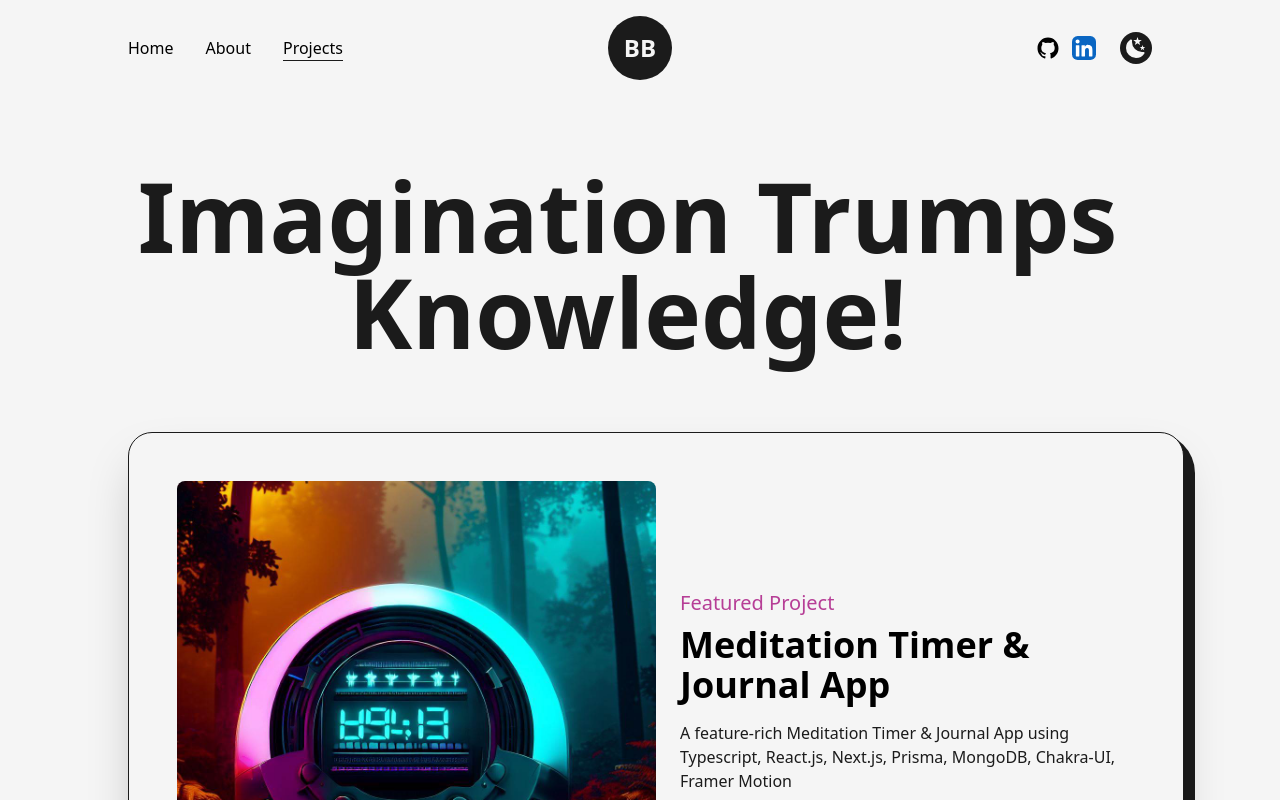
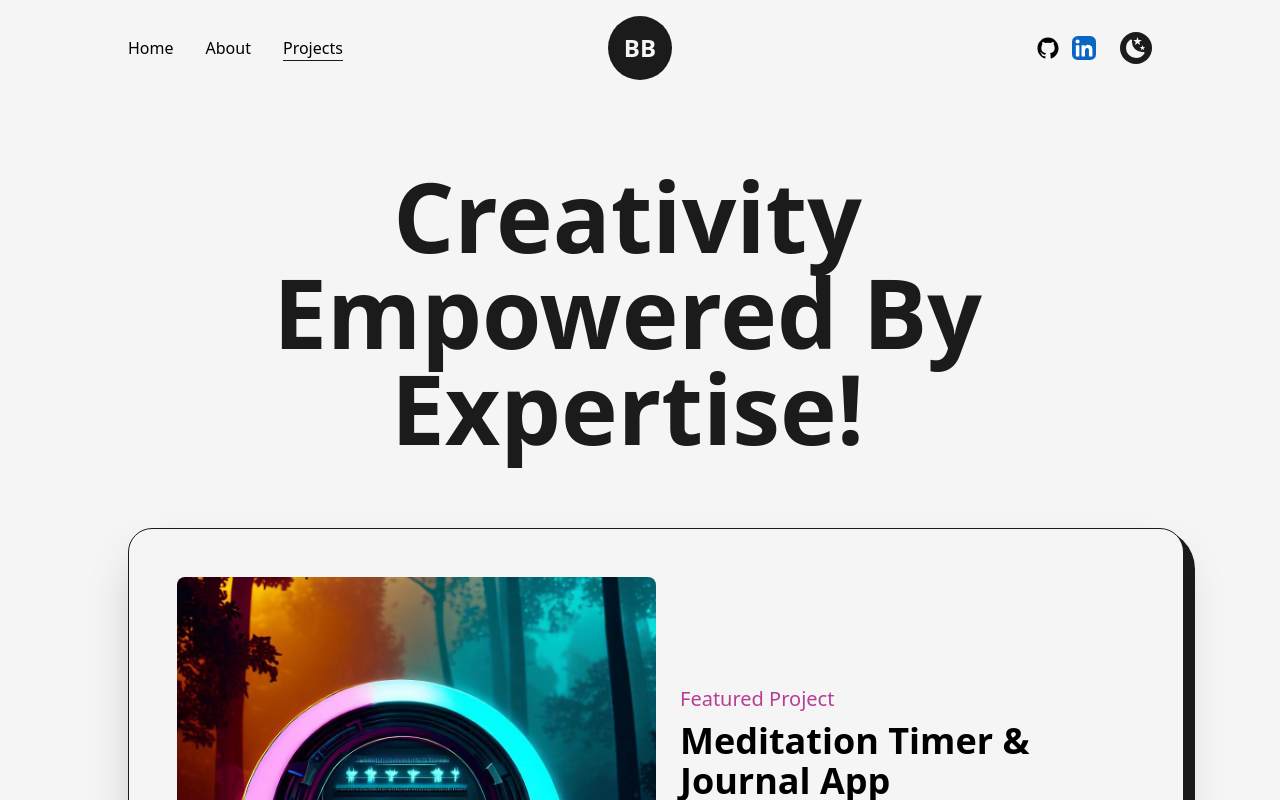
Before and after one commit to bryanbuitrago/portfolio-site, a Next.js app: page /projects in a window 1280 px wide. Shown: the top 800 px of the page. Built offline with nearby package versions, Linux system fonts and the light colour scheme.

Commit message:
Edit Text.

```diff
--- a/src/pages/projects.js
+++ b/src/pages/projects.js
@@ -99,7 +99,7 @@ const projects = () => {
             <TransitionEffect />
             <main className='w-full mb-16 flex flex-col items-center justify-center dark:text-light'>
                 <Layout className='pt-16'>
-                    <AnimatedText text='Imagination Trumps Knowledge!'
+                    <AnimatedText text='Creativity Empowered by Expertise!'
                         className='mb-16 lg:!text-7xl sm:mb-8 sm:text-6xl xs:!text-4xl'
                     />
 
```
